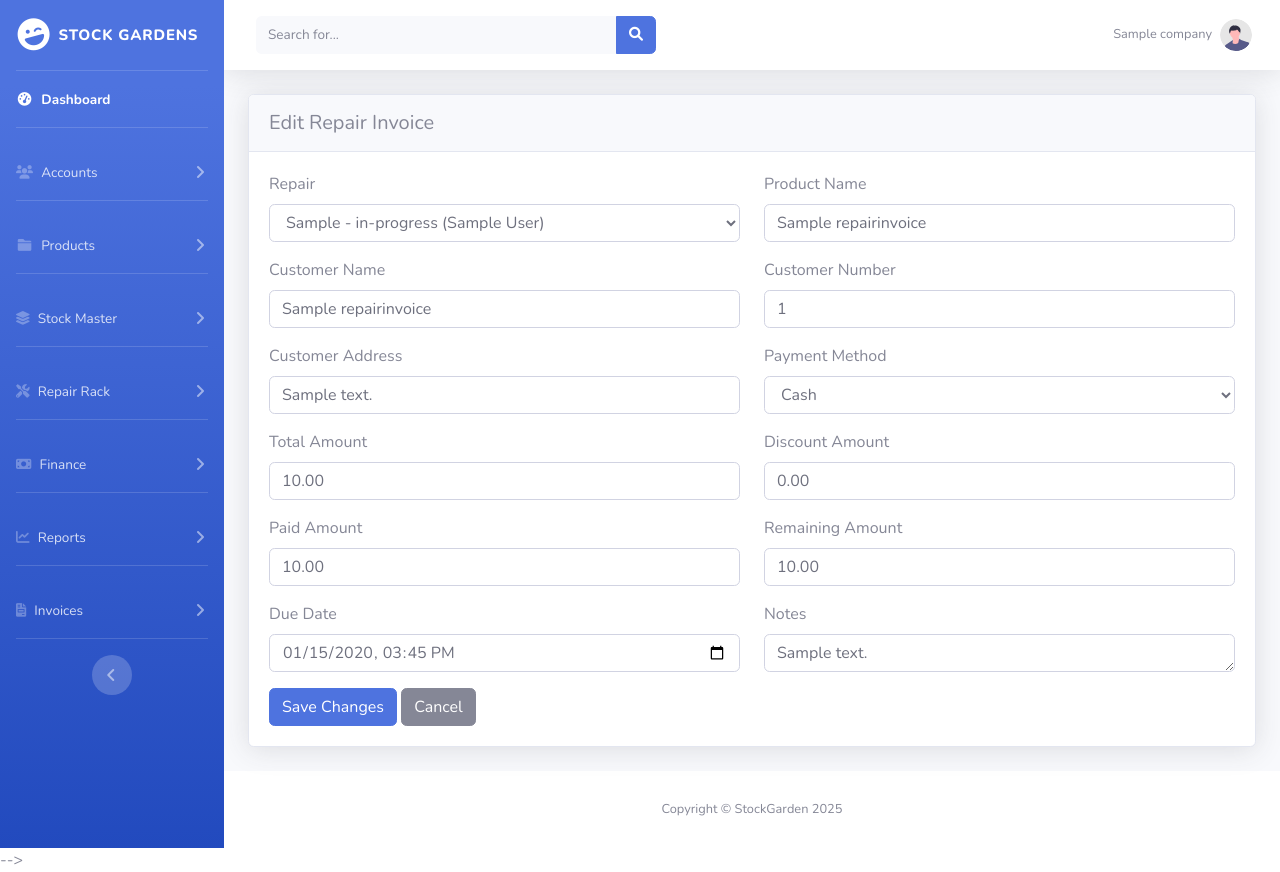
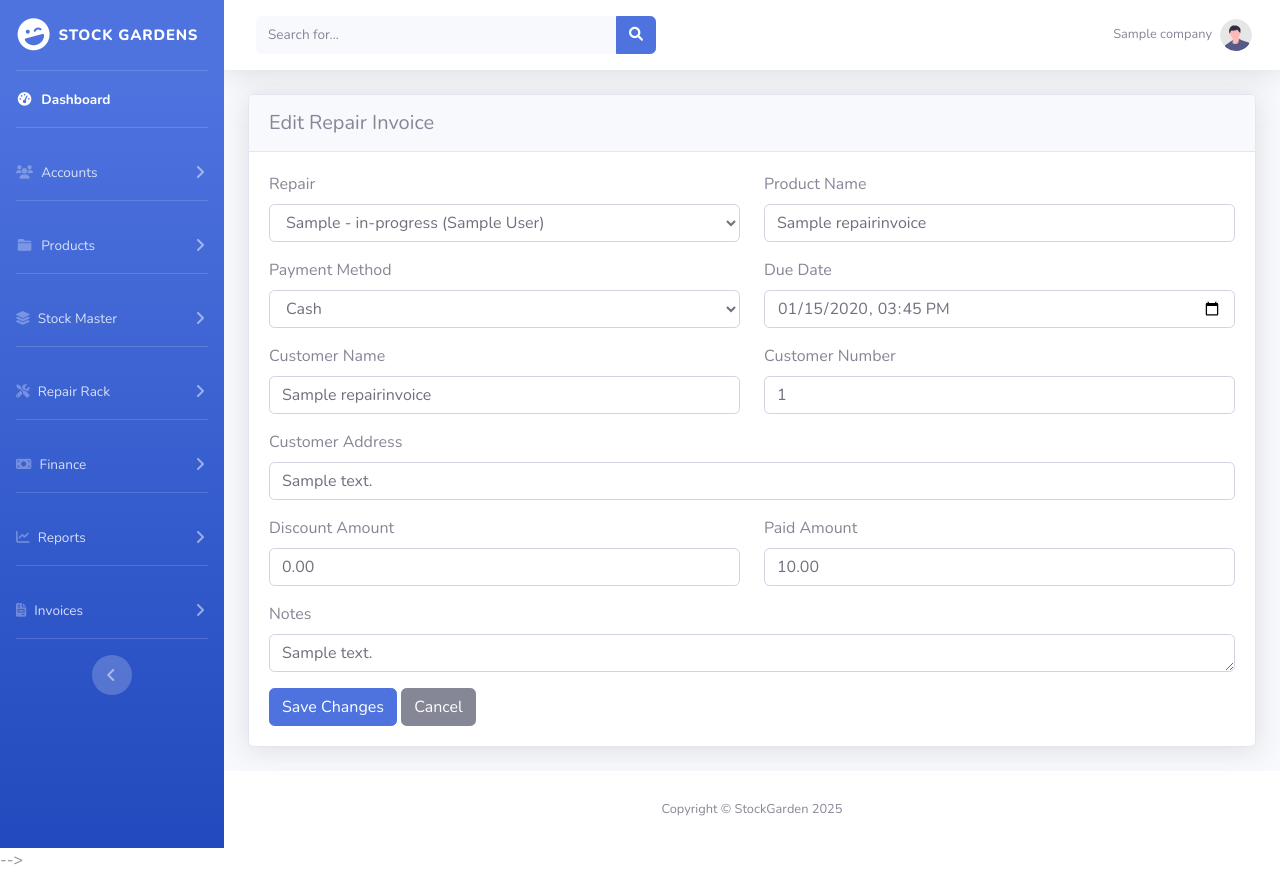
Before and after one commit to shyam-su/StockGarden, a Django app: page /repairinvoice/1/update/ in a window 1280 px wide. Run offline with Django 5.2, Linux system fonts and the light colour scheme; a user stored in the database is signed in; tables that the repository leaves empty hold one stand-in row (values such as "Sample post"); some libraries are stand-ins or nearby versions.

Commit message:
remove some fields

```diff
--- a/StockGarden/forms.py
+++ b/StockGarden/forms.py
@@ -290,7 +290,6 @@ class SalesForm(forms.ModelForm):
             "price",
             "discount",
             "payment_method",
-            "total_amount",
             "paid_amount",
             "due_date",
             "notes",
@@ -354,14 +353,6 @@ class SalesForm(forms.ModelForm):
                     "id": "payment_method",
                 }
             ),
-            "total_amount": forms.NumberInput(
-                attrs={
-                    "class": "form-control",
-                    "placeholder": "Enter Total Amount",
-                    "id": "total_amount",
-                    "step": "0.01",
-                }
-            ),
             "paid_amount": forms.NumberInput(
                 attrs={
                     "class": "form-control",
@@ -396,7 +387,6 @@ class SalesForm(forms.ModelForm):
             "price": "Price",
             "discount": "Discount",
             "payment_method": "Payment Method",
-            "total_amount": "Total Amount",
             "paid_amount": "Paid Amount",
             "due_date": "Due Date",
             "notes": "Notes",
@@ -423,13 +413,7 @@ class SalesForm(forms.ModelForm):
             raise ValidationError("Price must be greater than zero.")
         return price
 
-    # Ensure paid amount is not greater than total amount
-    def clean_paid_amount(self):
-        paid_amount = self.cleaned_data.get("paid_amount")
-        total_amount = self.cleaned_data.get("total_amount")
-        if paid_amount and total_amount and paid_amount > total_amount:
-            raise ValidationError("Paid amount cannot be greater than total amount.")
-        return paid_amount
+
 
     # Validate due date (must be in the future)
     def clean_due_date(self):
@@ -681,10 +665,8 @@ class SalesInvoiceForm(forms.ModelForm):
             "customer_number",
             "customer_address",
             "payment_method",
-            "total_amount",
             "discount_amount",
             "paid_amount",
-            "remaining_amount",
             "due_date",
             "notes",
         ]
@@ -738,14 +720,6 @@ class SalesInvoiceForm(forms.ModelForm):
                     "id": "payment_method",
                 }
             ),
-            "total_amount": forms.NumberInput(
-                attrs={
-                    "class": "form-control",
-                    "placeholder": "Enter Total Amount",
-                    "id": "total_amount",
-                    "step": "0.01",
-                }
-            ),
             "discount_amount": forms.NumberInput(
                 attrs={
                     "class": "form-control",
@@ -759,14 +733,6 @@ class SalesInvoiceForm(forms.ModelForm):
                     "class": "form-control",
                     "placeholder": "Enter Paid Amount",
                     "id": "paid_amount",
-                    "step": "0.01",
-                }
-            ),
-            "remaining_amount": forms.NumberInput(
-                attrs={
-                    "class": "form-control",
-                    "placeholder": "Enter Remaining Amount",
-                    "id": "remaining_amount",
                     "step": "0.01",
                 }
             ),
@@ -795,10 +761,8 @@ class SalesInvoiceForm(forms.ModelForm):
             "customer_number": "Customer Number",
             "customer_address": "Customer Address",
             "payment_method": "Payment Method",
-            "total_amount": "Total Amount",
             "discount_amount": "Discount Amount",
             "paid_amount": "Paid Amount",
-            "remaining_amount": "Remaining Amount",
             "due_date": "Due Date",
             "notes": "Notes",
         }
@@ -814,10 +778,8 @@ class RepairInvoiceForm(forms.ModelForm):
             "customer_number",
             "customer_address",
             "payment_method",
-            "total_amount",
             "discount_amount",
             "paid_amount",
-            "remaining_amount",
             "due_date",
             "notes",
         ]
@@ -864,14 +826,6 @@ class RepairInvoiceForm(forms.ModelForm):
                     "id": "payment_method",
                 }
             ),
-            "total_amount": forms.NumberInput(
-                attrs={
-                    "class": "form-control",
-                    "placeholder": "Enter Total Amount",
-                    "id": "total_amount",
-                    "step": "0.01",
-                }
-            ),
             "discount_amount": forms.NumberInput(
                 attrs={
                     "class": "form-control",
@@ -885,14 +839,6 @@ class RepairInvoiceForm(forms.ModelForm):
                     "class": "form-control",
                     "placeholder": "Enter Paid Amount",
                     "id": "paid_amount",
-                    "step": "0.01",
-                }
-            ),
-            "remaining_amount": forms.NumberInput(
-                attrs={
-                    "class": "form-control",
-                    "placeholder": "Enter Remaining Amount",
-                    "id": "remaining_amount",
                     "step": "0.01",
                 }
             ),
@@ -921,10 +867,8 @@ class RepairInvoiceForm(forms.ModelForm):
             "customer_number": "Customer Number",
             "customer_address": "Customer Address",
             "payment_method": "Payment Method",
-            "total_amount": "Total Amount",
             "discount_amount": "Discount Amount",
             "paid_amount": "Paid Amount",
-            "remaining_amount": "Remaining Amount",
             "due_date": "Due Date",
             "notes": "Notes",
         }
--- a/StockGarden/models.py
+++ b/StockGarden/models.py
@@ -226,6 +226,12 @@ class Repair(models.Model):
         self.paid_amount = Decimal(self.paid_amount)
         self.discount_amount = Decimal(self.discount_amount or 0)
         self.remaining_amount = self.total_amount - self.paid_amount - self.discount_amount
+        if self.remaining_amount <= 0:
+            self.payment_status = PaymentStatusChoices.FULL_PAYMENT
+        elif self.paid_amount > 0:
+            self.payment_status = PaymentStatusChoices.PARTIAL_PAYMENT
+        else:
+            self.payment_status = PaymentStatusChoices.PENDING
         super().save(*args, **kwargs)
 
     class Meta:
--- a/StockGarden/templates/repair_invoice_update.html
+++ b/StockGarden/templates/repair_invoice_update.html
@@ -20,7 +20,7 @@
                         {% endfor %}
                     {% endif %}
 
-                    <form method="POST" enctype="multipart/form-data" id="salesForm">
+                    <form method="POST" enctype="multipart/form-data" id="repairForm">
                         {% csrf_token %}
 
                         <div class="row">
@@ -39,6 +39,27 @@
                                 {% if form.product_name.errors %}
                                     <div class="invalid-feedback d-block">
                                         {{ form.product_name.errors }}
+                                    </div>
+                                {% endif %}
+                            </div>
+                        </div>
+
+                        <div class="row">
+                            <div class="col-md-6 mb-3">
+                                <label for="{{ form.payment_method.id_for_label }}">Payment Method</label>
+                                {{ form.payment_method }}
+                                {% if form.payment_method.errors %}
+                                    <div class="invalid-feedback d-block">
+                                        {{ form.payment_method.errors }}
+                                    </div>
+                                {% endif %}
+                            </div>
+                            <div class="col-md-6 mb-3">
+                                <label for="{{ form.due_date.id_for_label }}">Due Date</label>
+                                {{ form.due_date }}
+                                {% if form.due_date.errors %}
+                                    <div class="invalid-feedback d-block">
+                                        {{ form.due_date.errors }}
                                     </div>
                                 {% endif %}
                             </div>
@@ -66,7 +87,7 @@
                         </div>
 
                         <div class="row">
-                            <div class="col-md-6 mb-3">
+                            <div class="col-md-12 mb-3">
                                 <label for="{{ form.customer_address.id_for_label }}">Customer Address</label>
                                 {{ form.customer_address }}
                                 {% if form.customer_address.errors %}
@@ -75,27 +96,9 @@
                                     </div>
                                 {% endif %}
                             </div>
-                            <div class="col-md-6 mb-3">
-                                <label for="{{ form.payment_method.id_for_label }}">Payment Method</label>
-                                {{ form.payment_method }}
-                                {% if form.payment_method.errors %}
-                                    <div class="invalid-feedback d-block">
-                                        {{ form.payment_method.errors }}
-                                    </div>
-                                {% endif %}
-                            </div>
                         </div>
 
                         <div class="row">
-                            <div class="col-md-6 mb-3">
-                                <label for="{{ form.total_amount.id_for_label }}">Total Amount</label>
-                                {{ form.total_amount }}
-                                {% if form.total_amount.errors %}
-                                    <div class="invalid-feedback d-block">
-                                        {{ form.total_amount.errors }}
-                                    </div>
-                                {% endif %}
-                            </div>
                             <div class="col-md-6 mb-3">
                                 <label for="{{ form.discount_amount.id_for_label }}">Discount Amount</label>
                                 {{ form.discount_amount }}
@@ -105,9 +108,6 @@
                                     </div>
                                 {% endif %}
                             </div>
-                        </div>
-
-                        <div class="row">
                             <div class="col-md-6 mb-3">
                                 <label for="{{ form.paid_amount.id_for_label }}">Paid Amount</label>
                                 {{ form.paid_amount }}
@@ -117,28 +117,10 @@
                                     </div>
                                 {% endif %}
                             </div>
-                            <div class="col-md-6 mb-3">
-                                <label for="{{ form.remaining_amount.id_for_label }}">Remaining Amount</label>
-                                {{ form.remaining_amount }}
-                                {% if form.remaining_amount.errors %}
-                                    <div class="invalid-feedback d-block">
-                                        {{ form.remaining_amount.errors }}
-                                    </div>
-                                {% endif %}
-                            </div>
                         </div>
 
                         <div class="row">
-                            <div class="col-md-6 mb-3">
-                                <label for="{{ form.due_date.id_for_label }}">Due Date</label>
-                                {{ form.due_date }}
-                                {% if form.due_date.errors %}
-                                    <div class="invalid-feedback d-block">
-                                        {{ form.due_date.errors }}
-                                    </div>
-                                {% endif %}
-                            </div>
-                            <div class="col-md-6 mb-3">
+                            <div class="col-md-12 mb-3">
                                 <label for="{{ form.notes.id_for_label }}">Notes</label>
                                 {{ form.notes }}
                                 {% if form.notes.errors %}
```
Also changed, not shown: StockGarden/templates/sales_create.html (+6 -13 lines), StockGarden/templates/sales_invoice_update.html (+9 -21 lines), StockGarden/templates/sales_update.html (+5 -13 lines).
